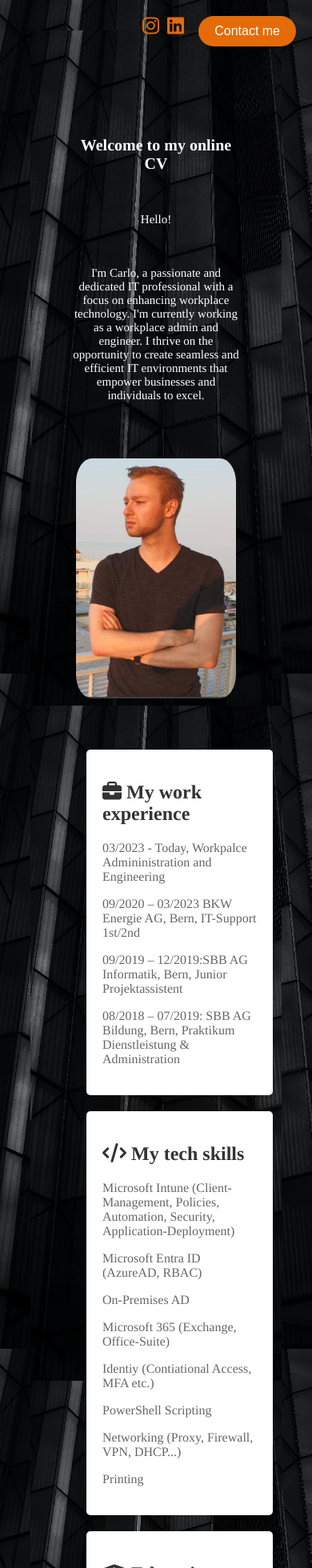
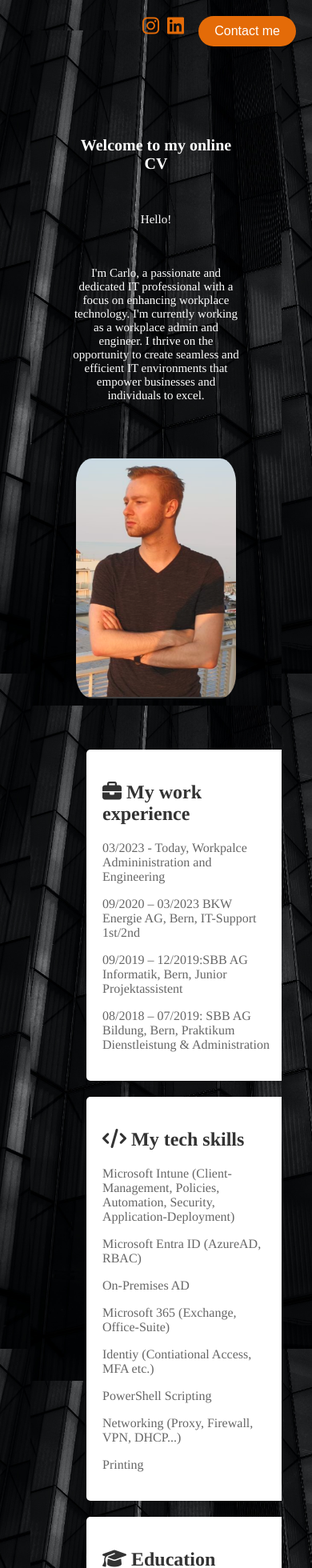
Before and after one commit to CarloRoethlisberger/MyPortfoliopage, an Angular app: page / in a window 390 px wide. Shown: the top 1960 px of the page at 80% size. Built offline with nearby package versions, Linux system fonts and the light colour scheme.

Commit message:
Changes to media query

```diff
--- a/src/app/app.component.css
+++ b/src/app/app.component.css
@@ -248,9 +248,8 @@ img {
             }
 
             .container {
-                width: 95%; /* Make the container full width on smaller screens */
-                margin: 0; /* Remove the margin to make it go close to the edge */
-                padding: 20px;
+                width: 100%; /* Make the container full width on smaller screens */
+
             }
 
             .sidebar {
@@ -258,10 +257,8 @@ img {
             }
 
             .project {
-                width: 95%; /* Make the project box full width on smaller screens */
-                margin: 20px 0;
-                padding: 20px;
-                border-radius: 5px;
+                width: 100%; /* Make the project box full width on smaller screens */
+
                 box-shadow: 0 2px 5px rgba(0, 0, 0, 0.1);
             }
 
```
Also changed, not shown: 3 other files (tests, documents, lock files or other folders).
